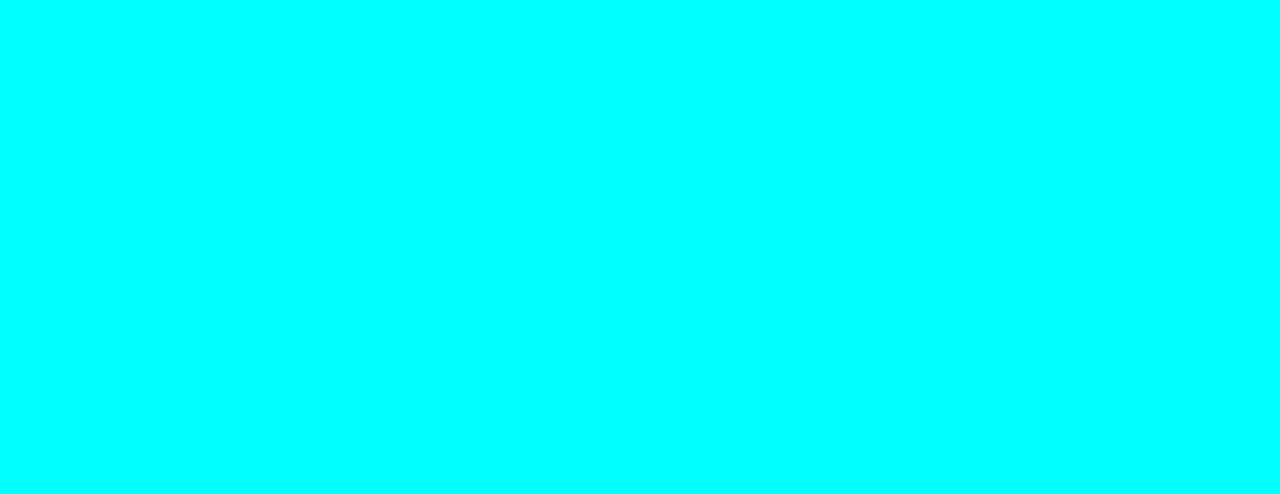
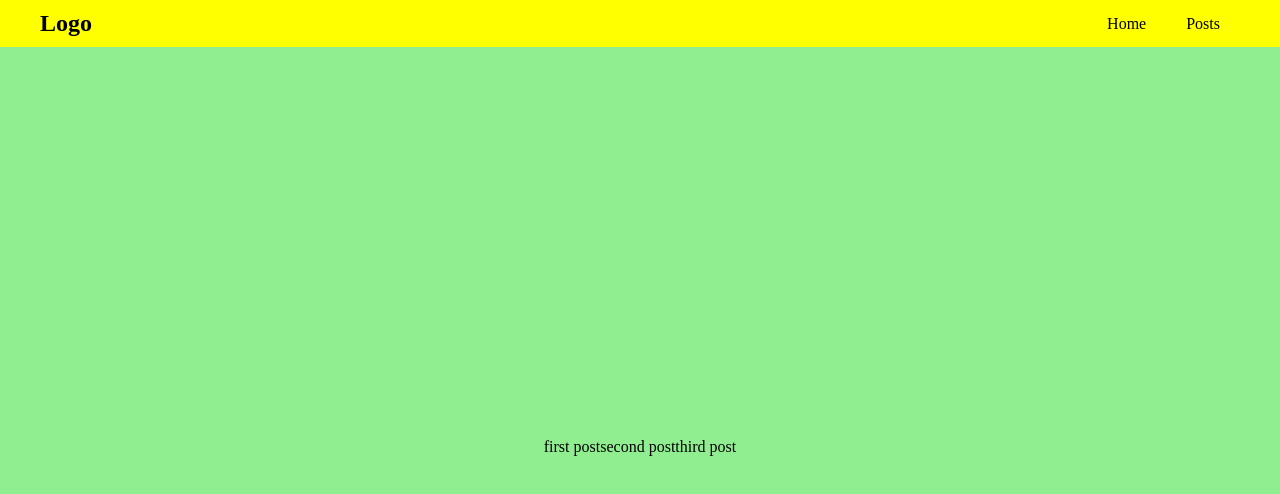
Before and after one commit to AungNaing-Brian/spa-react, a React (Create React App) app: page / in a window 1280 px wide. Shown: the top 494 px of the page. Built offline with nearby package versions, Linux system fonts and the light colour scheme.

Commit message:
c3ep18p1

```diff
--- a/src/App.js
+++ b/src/App.js
@@ -1,5 +1,7 @@
 import './App.css';
 import { useState } from 'react';
+import Navbar from './components/Navbar/index';
+import Postslist from './components/Postslist';
 
 function App() {
   let [posts, setPosts] = useState([
@@ -18,7 +20,8 @@ function App() {
 
   return (
     <>
-
+      <Navbar></Navbar>
+      <Postslist post={posts}/>
     </>
   );
 }
--- /dev/null
+++ b/src/components/Navbar/index.css
@@ -0,0 +1,21 @@
+nav{
+    background-color: yellow;
+    padding: 10px;
+}
+
+.container{
+    display: flex;
+    justify-content: space-between;
+    align-items: center;
+    max-width: 1200px;
+    margin: auto;
+}
+
+.container ul{
+    display: flex;
+}
+
+.container li{
+    list-style-type: none;
+    margin: 0 20px;
+}
--- /dev/null
+++ b/src/components/Navbar/index.js
@@ -0,0 +1,19 @@
+import React from 'react'
+import './index.css';
+export default function Navbar() {
+  return (
+    <nav>
+        <div className='container'>
+            <h1>Logo</h1>
+            <ul>
+                <li>
+                    Home
+                </li>
+                <li>
+                    Posts
+                </li>
+            </ul>
+        </div>
+    </nav>
+  )
+}
--- /dev/null
+++ b/src/components/Postslist/index.css
@@ -0,0 +1,7 @@
+.postlist{
+    background-color: lightgreen;
+    height: 100vh;
+    display: flex;
+    justify-content: center;
+    align-items: center;
+}
--- /dev/null
+++ b/src/components/Postslist/index.js
@@ -0,0 +1,9 @@
+import React from 'react'
+import './index.css'
+export default function Postslist({post}) {
+  return (
+    <div className='postlist'>
+        {post.map(posts=>(<div className='single-post' key={posts.id}>{posts.title}</div>))}
+    </div>
+  )
+}
--- a/src/index.css
+++ b/src/index.css
@@ -6,3 +6,8 @@ code {
   font-family: source-code-pro, Menlo, Monaco, Consolas, 'Courier New',
     monospace;
 }
+
+*{
+  margin: 0;
+  padding: 0;
+}
```
